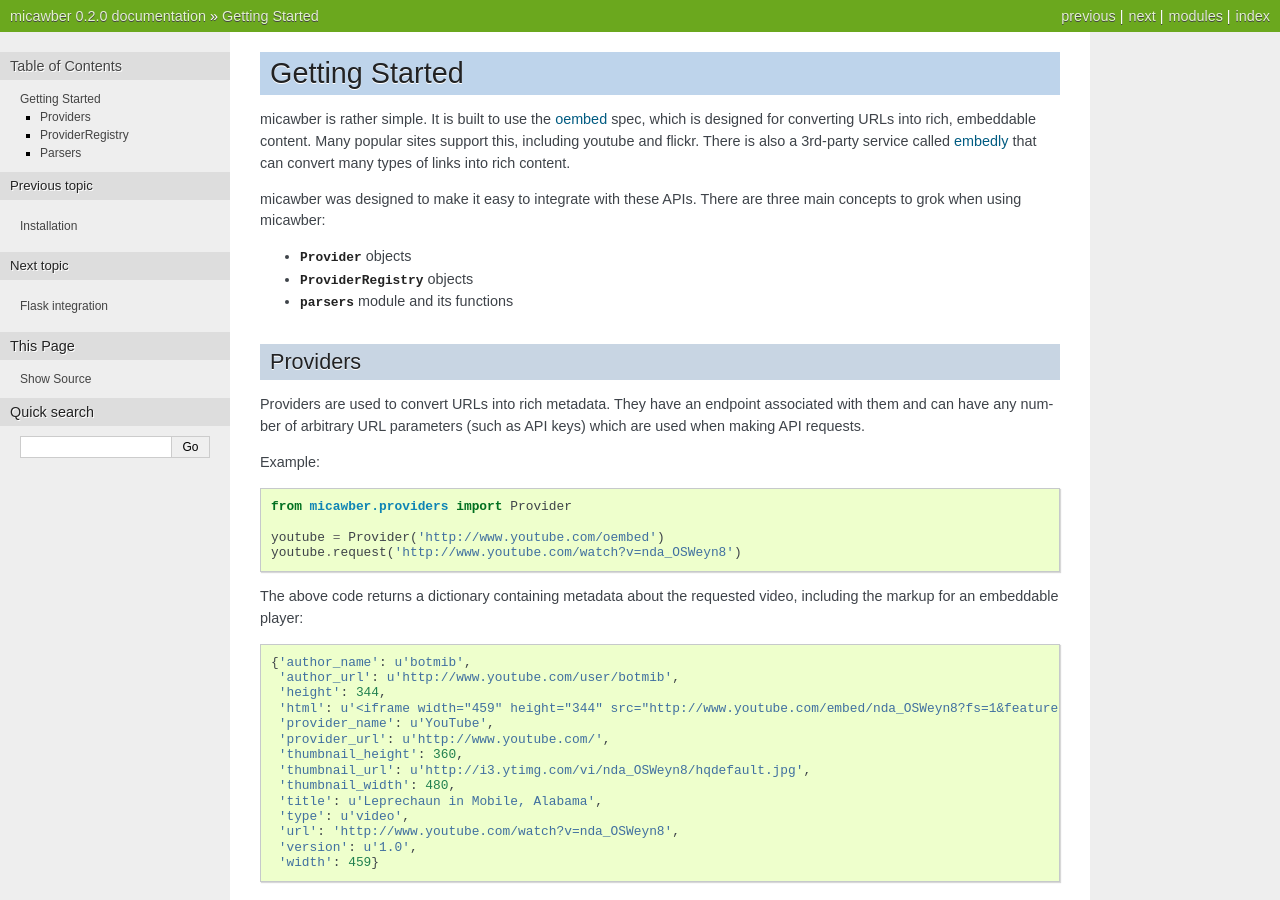
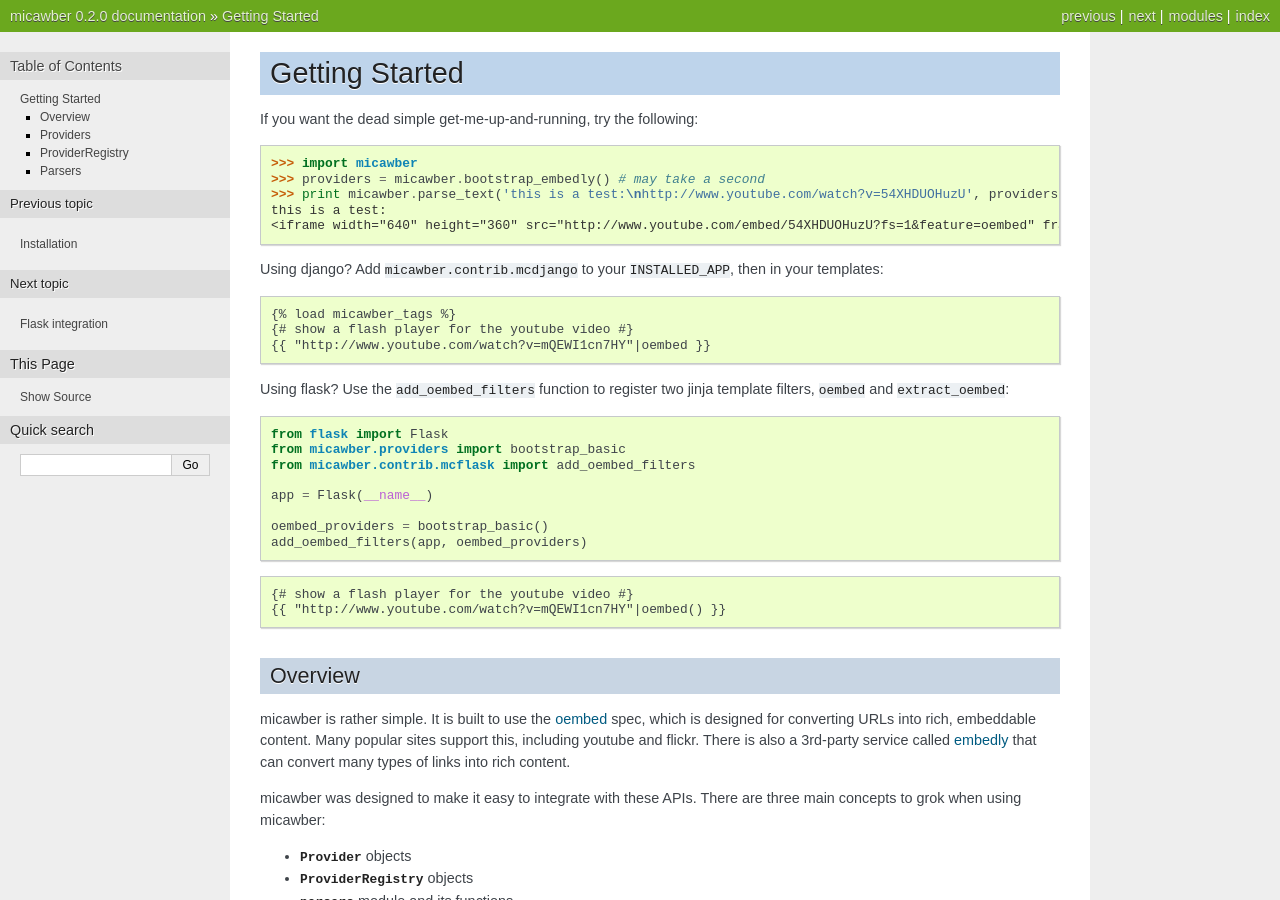
Before and after one commit to coleifer/micawber, a Sphinx documentation site: the page built from docs/getting_started.rst, in a window 1280 px wide and 900 px high. Built offline with Sphinx 7.4.7, drawn with Linux system fonts in a browser that asks for light colours.

Commit message:
Better getting started docs

```diff
--- a/docs/getting_started.rst
+++ b/docs/getting_started.rst
@@ -2,6 +2,47 @@
 
 Getting Started
 ===============
+
+If you want the dead simple get-me-up-and-running, try the following:
+
+.. code-block:: python
+
+    >>> import micawber
+    >>> providers = micawber.bootstrap_embedly() # may take a second
+    >>> print micawber.parse_text('this is a test:\nhttp://www.youtube.com/watch?v=54XHDUOHuzU', providers)
+    this is a test:
+    <iframe width="640" height="360" src="http://www.youtube.com/embed/54XHDUOHuzU?fs=1&feature=oembed" frameborder="0" allowfullscreen></iframe>
+
+Using django?  Add ``micawber.contrib.mcdjango`` to your ``INSTALLED_APP``, then
+in your templates:
+
+.. code-block:: html
+
+    {% load micawber_tags %}
+    {# show a flash player for the youtube video #}
+    {{ "http://www.youtube.com/watch?v=mQEWI1cn7HY"|oembed }}
+
+Using flask?  Use the ``add_oembed_filters`` function to register two jinja
+template filters, ``oembed`` and ``extract_oembed``:
+
+.. code-block:: python
+
+    from flask import Flask
+    from micawber.providers import bootstrap_basic
+    from micawber.contrib.mcflask import add_oembed_filters
+
+    app = Flask(__name__)
+
+    oembed_providers = bootstrap_basic()
+    add_oembed_filters(app, oembed_providers)
+
+.. code-block:: html
+
+    {# show a flash player for the youtube video #}
+    {{ "http://www.youtube.com/watch?v=mQEWI1cn7HY"|oembed() }}
+
+Overview
+--------
 
 micawber is rather simple.  It is built to use the `oembed <http://oembed.com/>`_ spec,
 which is designed for converting URLs into rich, embeddable content.  Many popular sites
--- a/docs/installation.rst
+++ b/docs/installation.rst
@@ -25,7 +25,7 @@ Installing via git
 ::
 
     git clone https://github.com/coleifer/micawber.git
-    cd django-utils
+    cd micawber
     python setup.py test
     sudo python setup.py install
 
```
